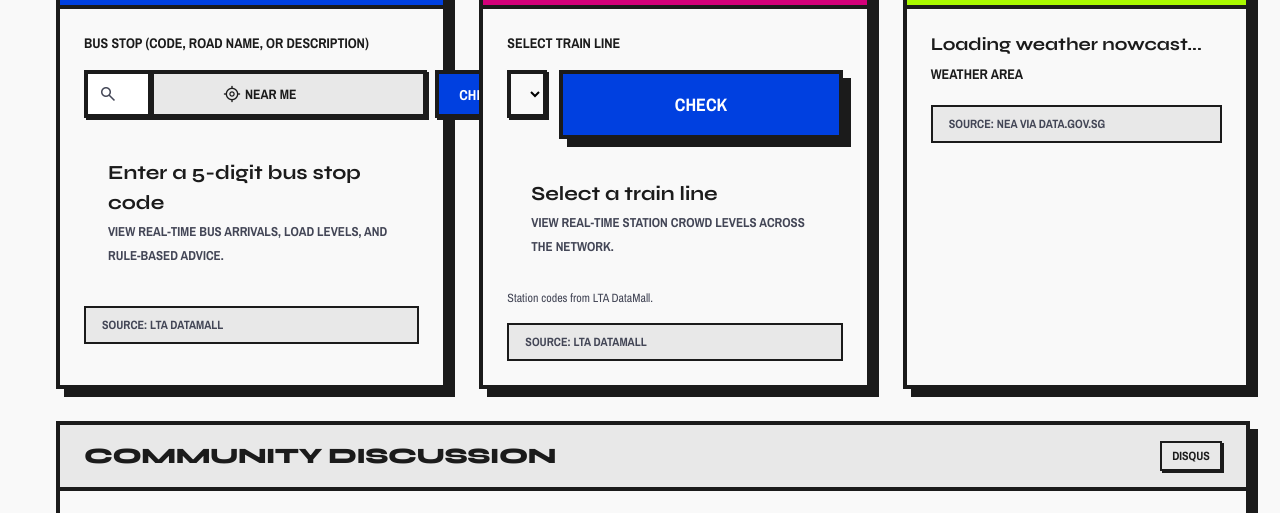
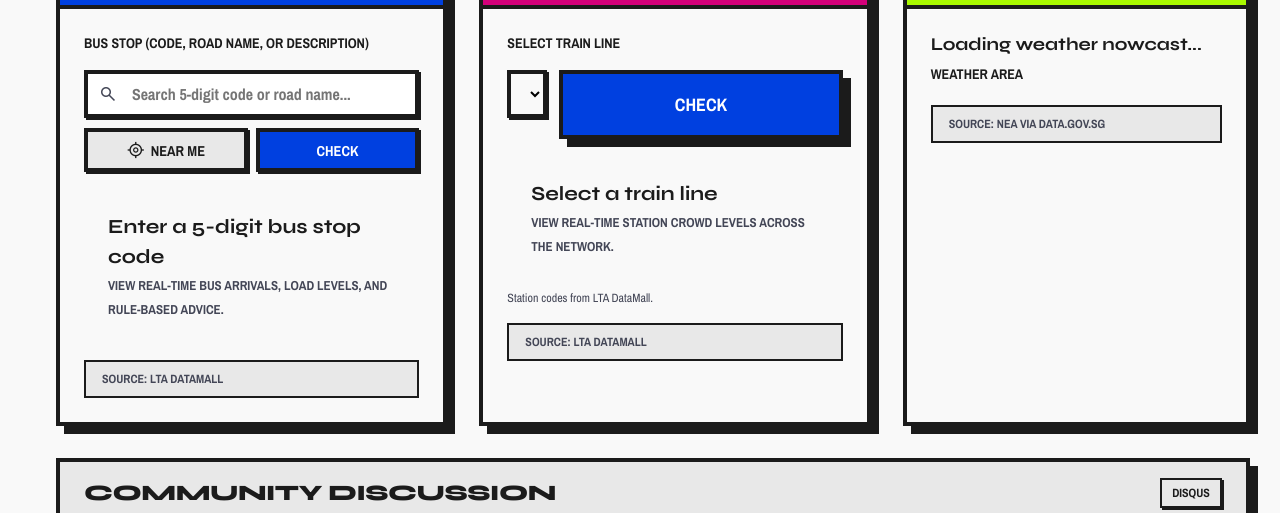
Before and after one commit to sinta-slowburn/bus111, a React app: page index.html in a window 1280 px wide. Shown: the part 287-800 px from the top of the page. Built offline with nearby package versions, Linux system fonts and the light colour scheme; a script that the page names is missing; files whose address does not match are found by name.

Commit message:
Fix search bar overflow by stacking input and 50/50 Near Me / Check buttons securely inside the card pane

```diff
--- a/index.html
+++ b/index.html
@@ -41,16 +41,18 @@
       <div class="card-body">
         <div class="form-group" style="margin-bottom: 16px; position: relative;">
           <label for="bus-stop-input" class="form-label">Bus Stop (Code, Road Name, or Description)</label>
-          <div style="display: flex; gap: 8px; margin-top: 8px; position: relative; align-items: center;">
-            <div style="position: relative; flex: 1; display: flex; align-items: center; min-width: 0;">
+          <div style="display: flex; flex-direction: column; gap: 10px; margin-top: 8px; position: relative; width: 100%; box-sizing: border-box;">
+            <div style="position: relative; display: flex; align-items: center; width: 100%; box-sizing: border-box;">
               <span class="material-symbols-outlined" style="position: absolute; left: 14px; color: var(--color-on-surface-variant); font-size: 20px; pointer-events: none;">search</span>
-              <input type="text" id="bus-stop-input" class="form-control" placeholder="Search code (e.g. 03218) or road..." autocomplete="off" style="width: 100%; padding-left: 44px; height: 48px; border: var(--border-thick) solid var(--color-on-background); font-family: var(--font-body); font-weight: 700; background-color: var(--color-surface-bright);" />
+              <input type="text" id="bus-stop-input" class="form-control" placeholder="Search 5-digit code or road name..." autocomplete="off" style="width: 100%; padding-left: 44px; height: 48px; border: var(--border-thick) solid var(--color-on-background); font-family: var(--font-body); font-weight: 700; background-color: var(--color-surface-bright); box-sizing: border-box;" />
             </div>
-            <button type="button" id="btn-near-me" class="btn-broadcast" style="background-color: var(--color-surface-container-high); color: var(--color-on-surface); border: var(--border-thick) solid var(--color-on-background); height: 48px; padding: 0 14px; font-size: 0.85rem; display: inline-flex; align-items: center; justify-content: center; gap: 4px; cursor: pointer; flex-shrink: 0; box-shadow: var(--shadow-sm);" title="Find nearest bus stop using GPS">
-              <span class="material-symbols-outlined" style="font-size: 18px;">my_location</span>
-              <span class="hidden sm:inline">NEAR ME</span>
-            </button>
-            <button type="button" id="btn-fetch-bus" class="btn-broadcast" style="height: 48px; padding: 0 20px; font-size: 0.9rem; flex-shrink: 0; box-shadow: var(--shadow-sm); display: inline-flex; align-items: center; justify-content: center;">CHECK</button>
+            <div style="display: grid; grid-template-columns: 1fr 1fr; gap: 8px; width: 100%; box-sizing: border-box;">
+              <button type="button" id="btn-near-me" class="btn-broadcast" style="background-color: var(--color-surface-container-high); color: var(--color-on-surface); border: var(--border-thick) solid var(--color-on-background); height: 44px; font-size: 0.9rem; display: inline-flex; align-items: center; justify-content: center; gap: 6px; cursor: pointer; box-shadow: var(--shadow-sm); width: 100%; box-sizing: border-box;" title="Find nearest bus stop using GPS">
+                <span class="material-symbols-outlined" style="font-size: 18px;">my_location</span>
+                <span>NEAR ME</span>
+              </button>
+              <button type="button" id="btn-fetch-bus" class="btn-broadcast" style="height: 44px; font-size: 0.9rem; display: inline-flex; align-items: center; justify-content: center; box-shadow: var(--shadow-sm); width: 100%; box-sizing: border-box;">CHECK</button>
+            </div>
             <div id="bus-autocomplete-dropdown" style="display: none; position: absolute; top: calc(100% + 4px); left: 0; right: 0; background: var(--color-surface-bright); border: var(--border-thick) solid var(--color-on-background); box-shadow: var(--shadow-md); z-index: 1000; max-height: 280px; overflow-y: auto;"></div>
           </div>
         </div>
```
